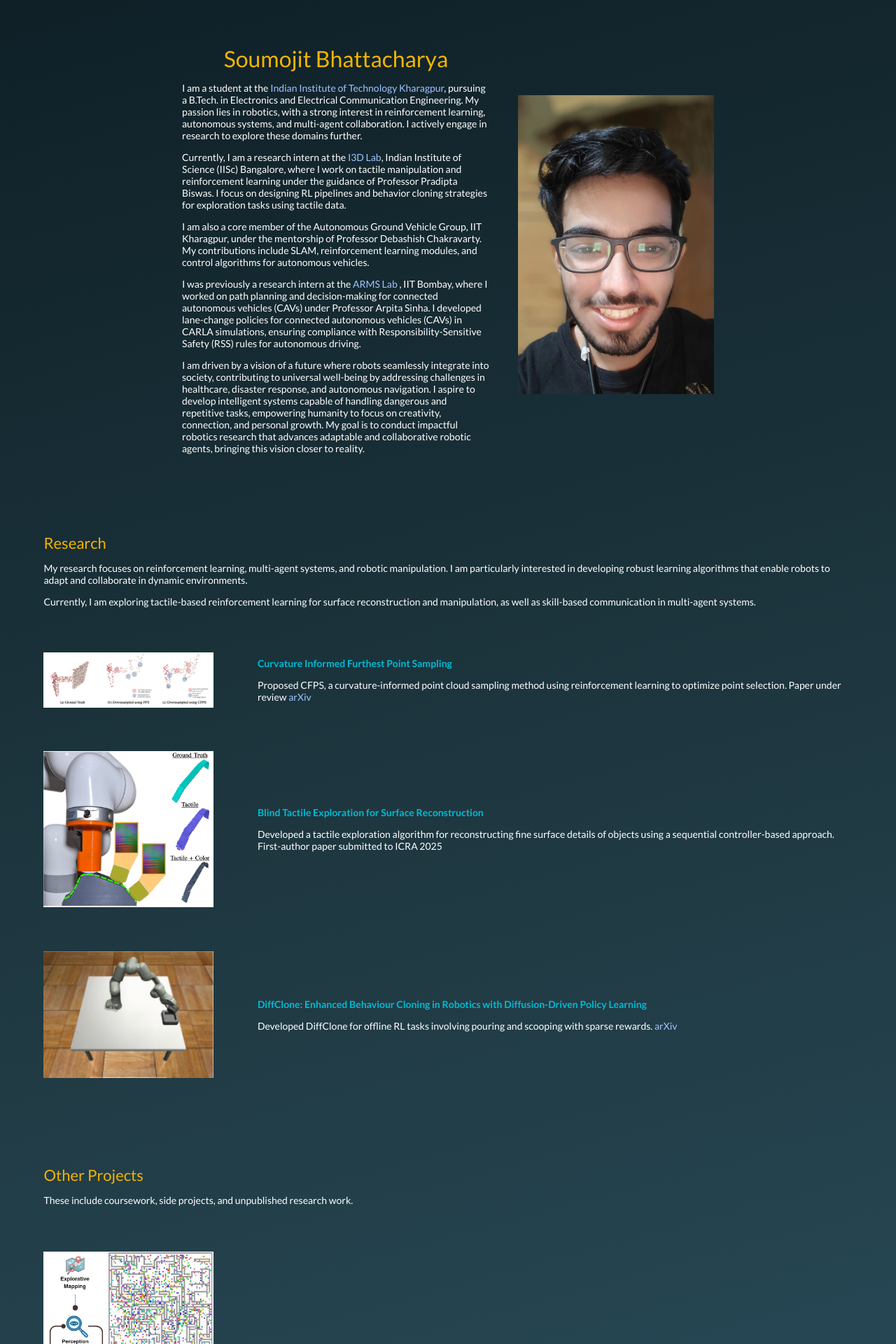
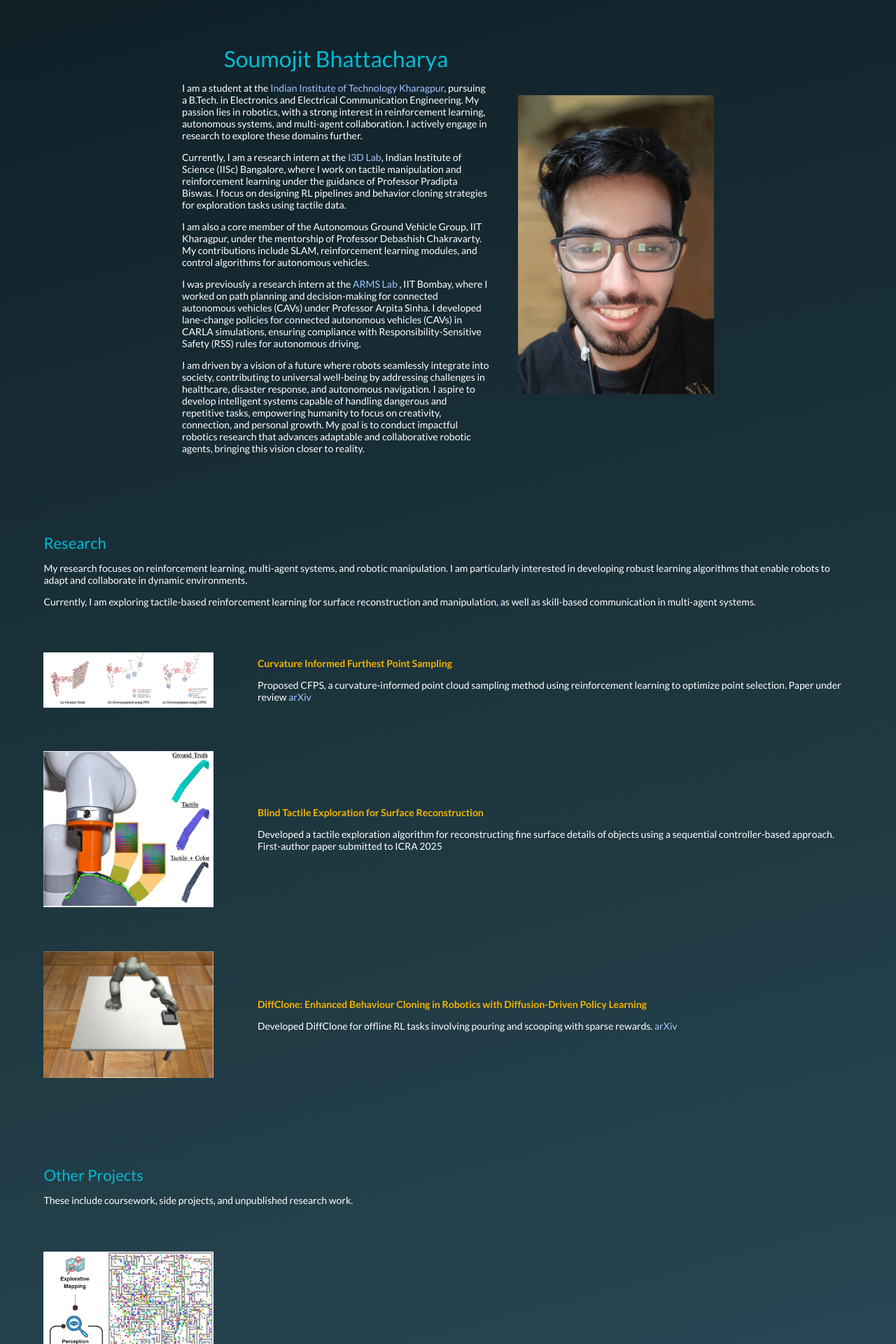
Before and after one commit to BabaYaga840/BabaYaga840.github.io, a Jekyll site: the page built from _posts/2024-12-11-MAPF.markdown, in a window 1280 px wide. Shown: the top 1920 px of the page at 70% size. Built offline with Jekyll 4.4.1, drawn with Linux system fonts in a browser that asks for light colours.

Commit message:
Update default.html

```diff
--- a/_layouts/default.html
+++ b/_layouts/default.html
@@ -44,11 +44,11 @@
     }
 
     h1, h2 {
-      color: #f4b400;  /* Ensure Headers are White */
+      color: #00bcd4;  /* Ensure Headers are White */
     }
 
     h3 {
-      color: #00bcd4;
+      color: #f4b400;
     }
   </style>
 </head>
```
